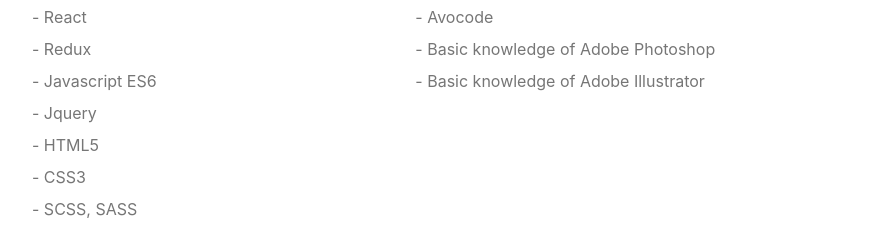
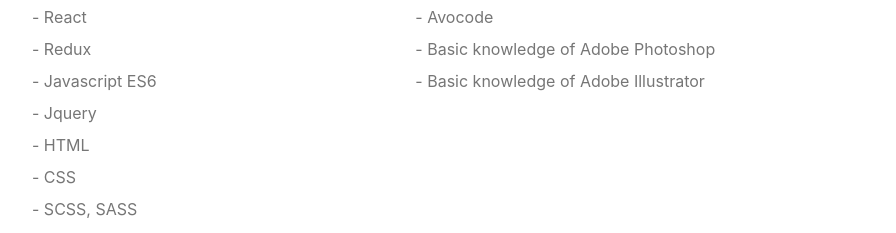
Before and after one commit to Aleksandr130402/portfolio, a React (Create React App) app in the folder client/: page / in a window 1280 px wide. Shown: the part 820-1053 px from the top of the page, without its empty margins (48-944 px from the left). Built offline with nearby package versions, Linux system fonts and the light colour scheme.

Commit message:
Fixed form essue with sending empty form

```diff
--- a/client/src/Contact.js
+++ b/client/src/Contact.js
@@ -3,20 +3,23 @@
 import axios from 'axios'
 
 function validateData(data) {
+    let valid = true;
+
     if (!data.name) {
         alert('Введите имя');
-        return
+        return valid = false;
     }
 
     if (!data.from) {
         alert('Введите почту');
-        return
+        return valid = false;
     }
 
     if (!data.message) {
         alert('Введите сообщение');
-
+        return valid = false;
     }
+    return valid;
 }
 
 class Contact extends Component {
@@ -30,7 +33,7 @@
         }
     }
 
-    async handleSubmit(e) {
+        async handleSubmit(e) {
         try {
             e.preventDefault();
 
@@ -40,13 +43,15 @@
                 message: this.state.message
             };
 
-            validateData(data);
+            if (validateData(data)) {
 
-            const res = await axios.post('https://aleksandr-stolitenko.herokuapp.com/api/sendEmail', data);
+                const res = await axios.post('http://localhost:5000', data);
 
-            this.setState({
+                this.setState({
                 sent: true
-            }, this.resetForm())
+            }, this.resetForm());
+            }
+
         } catch (error) {
             alert(`message not sent: ${error.message}`);
         }
--- a/client/src/Skills.js
+++ b/client/src/Skills.js
@@ -14,8 +14,8 @@
 					<dd>- Redux</dd>
 					<dd>- Javascript ES6</dd>
 					<dd>- Jquery</dd>
-					<dd>- HTML5</dd>
-					<dd>- CSS3</dd>
+					<dd>- HTML</dd>
+					<dd>- CSS</dd>
 					<dd>- SCSS, SASS</dd>
 					<dd>- Bootstrap</dd>
 					</dl>
```
Also changed, not shown: 8 other files (tests, documents, lock files or other folders).
